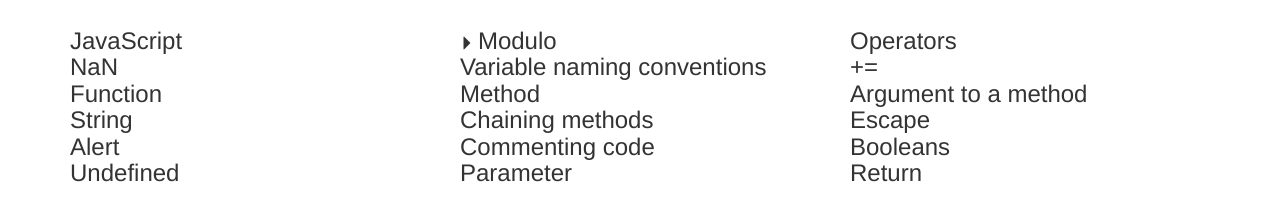
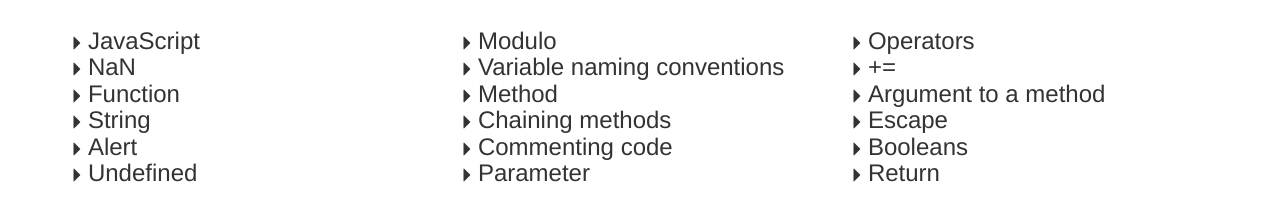
Before and after one commit to nlarion/flashcard-site, a plain HTML site: page index.html in a window 1280 px wide. Shown: the part 231-452 px from the top of the page. Drawn offline with nearby package versions, Linux system fonts and the light colour scheme.

Commit message:
Fix glyph transformation to current state before animation.

```diff
--- a/index.html
+++ b/index.html
@@ -21,6 +21,7 @@
       <div class="row">
 
         <div class="card col-md-4">
+          <span class="glyphicon glyphicon-triangle-right"></span>
           <h3 class="title">JavaScript</h3>
           <div class="definition">
             <p>
@@ -36,6 +37,7 @@
         </div>
 
         <div class="card col-md-4">
+          <span class="glyphicon glyphicon-triangle-right"></span>
           <h3 class="title">Operators</h3>
           <div class="definition">JavaScript Arithmetic Operators. Arithmetic operators are used to perform arithmetic on numbers (literals or variables). Operator.</div>
         </div>
@@ -44,6 +46,7 @@
       <div class="row">
 
         <div class="card col-md-4">
+          <span class="glyphicon glyphicon-triangle-right"></span>
           <h3 class="title">NaN</h3>
           <div class="definition">
             <p>
@@ -53,6 +56,7 @@
         </div>
 
         <div class="card col-md-4">
+          <span class="glyphicon glyphicon-triangle-right"></span>
           <h3 class="title">Variable naming conventions</h3>
           <div class="definition">
             <p>
@@ -62,6 +66,7 @@
         </div>
 
         <div class="card col-md-4">
+          <span class="glyphicon glyphicon-triangle-right"></span>
           <h3 class="title">+=</h3>
           <div class="definition">
             <p>
@@ -74,6 +79,7 @@
       <div class="row">
 
         <div class="card col-md-4">
+          <span class="glyphicon glyphicon-triangle-right"></span>
           <h3 class="title">Function</h3>
           <div class="definition">
             <p>
@@ -83,6 +89,7 @@
         </div>
 
         <div class="card col-md-4">
+          <span class="glyphicon glyphicon-triangle-right"></span>
           <h3 class="title">Method</h3>
           <div class="definition">
             <p>A JavaScript method is a property containing a function definition.</p>
@@ -94,6 +101,7 @@
         </div>
 
         <div class="card col-md-4">
+          <span class="glyphicon glyphicon-triangle-right"></span>
           <h3 class="title">Argument to a method</h3>
           <div class="definition">
             <p>
@@ -106,6 +114,7 @@
       <div class="row">
 
         <div class="card col-md-4">
+          <span class="glyphicon glyphicon-triangle-right"></span>
           <h3 class="title">String</h3>
           <div class="definition">
             <p>
@@ -120,6 +129,7 @@
         </div>
 
         <div class="card col-md-4">
+          <span class="glyphicon glyphicon-triangle-right"></span>
           <h3 class="title">Chaining methods</h3>
           <div class="definition">
             <p>
@@ -131,6 +141,7 @@
         </div>
 
         <div class="card col-md-4">
+          <span class="glyphicon glyphicon-triangle-right"></span>
           <h3 class="title">Escape</h3>
           <div class="definition">
             <p>
@@ -143,6 +154,7 @@
       <div class="row">
 
         <div class="card col-md-4">
+          <span class="glyphicon glyphicon-triangle-right"></span>
           <h3 class="title">Alert</h3>
           <div class="definition">
             <p>
@@ -152,6 +164,7 @@
         </div>
 
         <div class="card col-md-4">
+          <span class="glyphicon glyphicon-triangle-right"></span>
           <h3 class="title">Commenting code</h3>
           <div class="definition">
             <p>
@@ -163,6 +176,7 @@
         </div>
 
         <div class="card col-md-4">
+          <span class="glyphicon glyphicon-triangle-right"></span>
           <h3 class="title">Booleans</h3>
           <div class="definition">
             <p>
@@ -175,6 +189,7 @@
       <div class="row">
 
         <div class="card col-md-4">
+          <span class="glyphicon glyphicon-triangle-right"></span>
           <h3 class="title">Undefined</h3>
           <div class="definition">
             <p>
@@ -184,6 +199,7 @@
         </div>
 
         <div class="card col-md-4">
+          <span class="glyphicon glyphicon-triangle-right"></span>
           <h3 class="title">Parameter</h3>
           <div class="definition">
             <p>
@@ -193,6 +209,7 @@
         </div>
 
         <div class="card col-md-4">
+          <span class="glyphicon glyphicon-triangle-right"></span>
           <h3 class="title">Return</h3>
           <div class="definition">
             <p>
--- a/js/scripts.js
+++ b/js/scripts.js
@@ -1,9 +1,19 @@
 // function that shows definition
-var checkState = true;
+
 $(function() {
   $(".title").click(function() {
     $(this).next().slideToggle();
-    if (checkState) {
+    if ($(this).prev().css('transform') == 'matrix(6.12323e-17, 1, -1, 6.12323e-17, 0, 0)'){
+      //console.log("true")
+      $(this).prev().animate({  borderSpacing: -90 }, {
+        step: function(now,fx) {
+          $(this).css('-webkit-transform','rotate(0deg)');
+          $(this).css('-moz-transform','rotate(0deg)');
+          $(this).css('transform','rotate(0deg)');
+        },
+        duration:'slow'
+      });
+    } else{
       $(this).prev().animate({  borderSpacing: -90 }, {
         step: function() {
           $(this).css('-webkit-transform','rotate(90deg)');
@@ -12,18 +22,6 @@ $(function() {
         },
         duration:'slow'
       });
-      checkState = false;
-    }else {
-      console.log("negaitve 90"+checkState)
-      $(this).prev().animate({  borderSpacing: -90 }, {
-        step: function(now,fx) {
-          $(this).css('-webkit-transform','rotate(0deg)');
-          $(this).css('-moz-transform','rotate(0deg)');
-          $(this).css('transform','rotate(0deg)');
-        },
-        duration:'slow'
-      });
-      checkState = true;
     }
   });
 });
```
